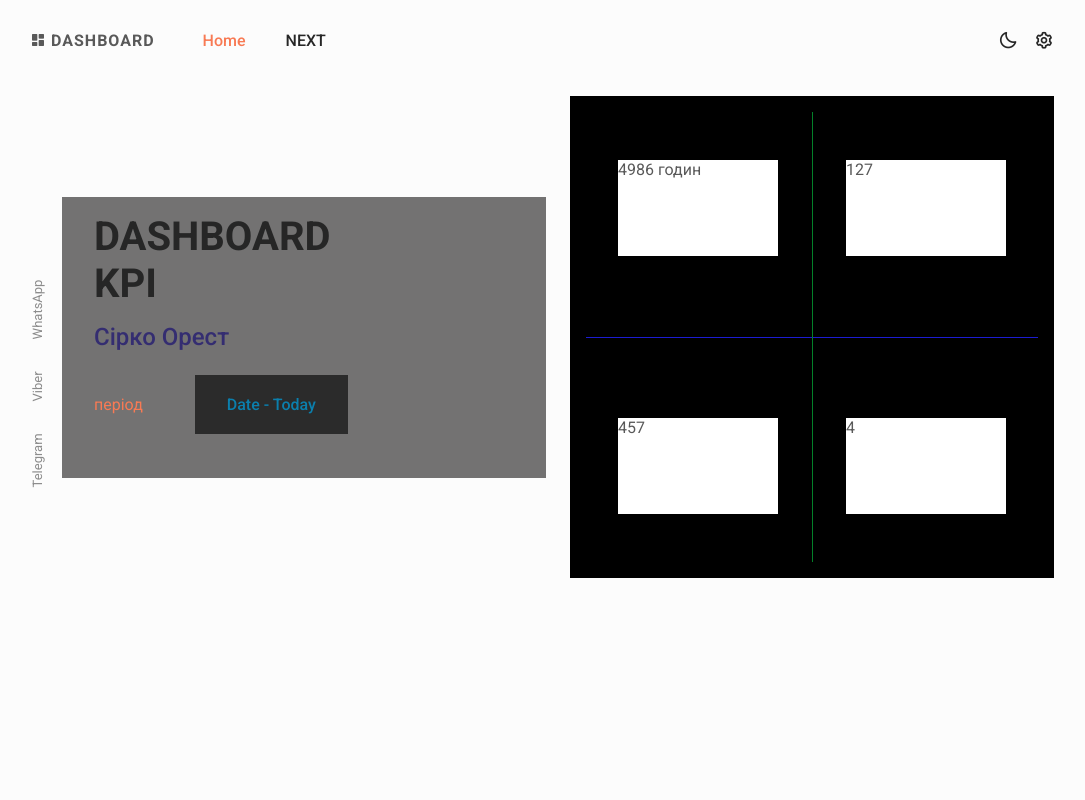
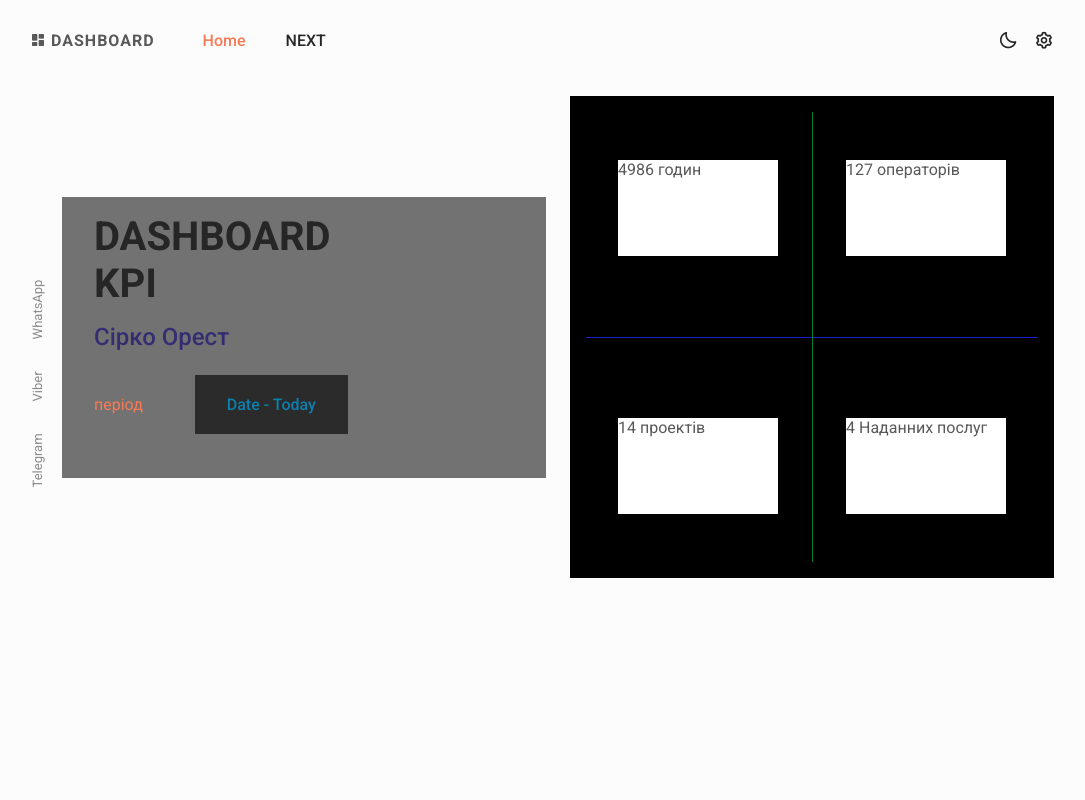
Before and after one commit to Pol9k/dashboards, a plain HTML site: page index.html in a window 1280 px wide. Shown: the top 800 px of the page, without its empty margins (98-1183 px from the left). Drawn offline with nearby package versions, Linux system fonts and the light colour scheme.

Commit message:
Add files via upload

```diff
--- a/index.html
+++ b/index.html
@@ -103,9 +103,9 @@
                           <div class="axis x-axis"></div>
                           <div class="axis y-axis"></div>
                           <div class="home__dashboard-box--block" id="block1">4986 годин</div>
-                          <div class="home__dashboard-box--block" id="block2">127</div>
-                          <div class="home__dashboard-box--block" id="block3">457</div>
-                          <div class="home__dashboard-box--block" id="block4">4</div>
+                          <div class="home__dashboard-box--block" id="block2">127 операторів</div>
+                          <div class="home__dashboard-box--block" id="block3">14 проектів</div>
+                          <div class="home__dashboard-box--block" id="block4">4 Наданних послуг</div>
                         </div>
                       </div>
                     </div>
```
